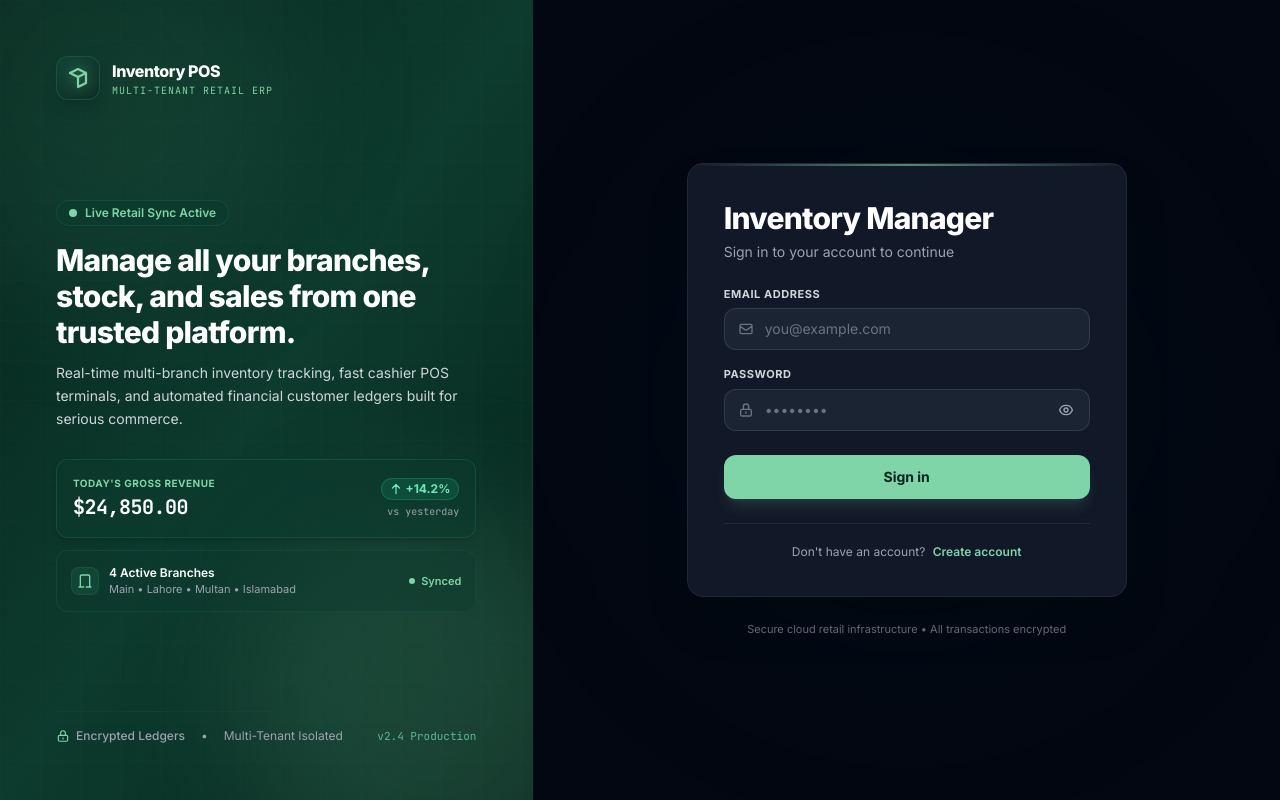
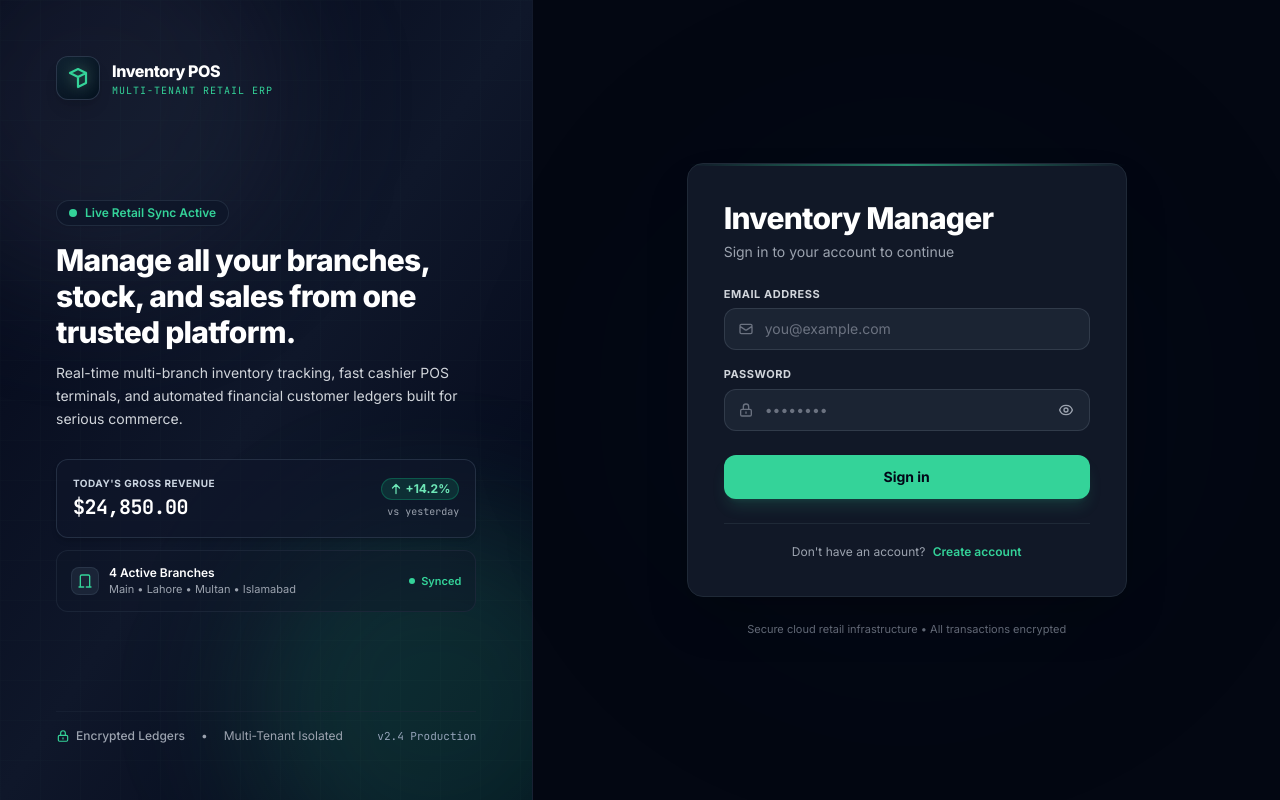
Before and after one commit to MehmoodAkmal/inv-frontend, a React (Vite) app: page /login in a window 1280 px wide. Built offline with nearby package versions, Linux system fonts and the light colour scheme; no server answers.

Commit message:
feat(ui): update theme styling with slate and emerald color palette across dashboard

```diff
--- a/src/index.css
+++ b/src/index.css
@@ -14,16 +14,16 @@
   }
   .dark body,
   .dark [data-theme] {
-    @apply bg-gray-900 text-white;
+    @apply bg-neutral-900 text-white;
   }
   h1 {
     @apply text-2xl font-bold tracking-tight text-brand-900;
   }
   h2 {
-    @apply text-xl font-semibold text-brand-900;
+    @apply text-xl font-semibold text-brand-800;
   }
   h3 {
-    @apply text-base font-semibold text-brand-900;
+    @apply text-base font-semibold text-brand-800;
   }
 }
 
@@ -189,14 +189,14 @@
   .btn-primary {
     @apply inline-flex items-center justify-center gap-1.5 px-4 py-2 text-sm font-semibold text-white
            bg-primary-600 rounded-lg shadow-sm
-           hover:bg-primary-700 active:bg-primary-800
+           hover:bg-primary-500 active:bg-primary-700
            focus:outline-none focus:ring-2 focus:ring-offset-2 focus:ring-primary-400
            disabled:opacity-50 disabled:cursor-not-allowed
            transition-all duration-150;
   }
 
   .btn-secondary {
-    @apply inline-flex items-center justify-center gap-1.5 px-4 py-2 text-sm font-medium text-brand-800
+    @apply inline-flex items-center justify-center gap-1.5 px-4 py-2 text-sm font-medium text-brand-700
            bg-white border border-brand-200 rounded-lg shadow-sm
            hover:bg-brand-50 hover:border-brand-300 active:bg-brand-100
            focus:outline-none focus:ring-2 focus:ring-offset-2 focus:ring-primary-400
@@ -359,9 +359,9 @@ input:-webkit-autofill,
 input:-webkit-autofill:hover,
 input:-webkit-autofill:focus,
 input:-webkit-autofill:active {
-  -webkit-box-shadow: 0 0 0 1000px #17241f inset !important;
+  -webkit-box-shadow: 0 0 0 1000px #0f172a inset !important;
   -webkit-text-fill-color: #ffffff !important;
-  caret-color: #7fd4a8 !important;
+  caret-color: #34d399 !important;
   transition: background-color 9999s ease-in-out 0s;
 }
 
--- a/src/pages/Dashboard.jsx
+++ b/src/pages/Dashboard.jsx
@@ -44,7 +44,7 @@ function ChartTooltip({ active, payload, label, currencySymbol }) {
         <div className="space-y-1.5">
           <div className="flex items-center justify-between gap-6">
             <span className="flex items-center gap-1.5 text-neutral-600 dark:text-neutral-400">
-              <span className="w-2.5 h-2.5 rounded-sm bg-[#0d3b2e] dark:bg-[#1c5d47]" />
+              <span className="w-2.5 h-2.5 rounded-sm bg-[#1e293b]" />
               Cash Sales:
             </span>
             <span className="font-mono font-semibold text-neutral-900 dark:text-neutral-100">
@@ -53,7 +53,7 @@ function ChartTooltip({ active, payload, label, currencySymbol }) {
           </div>
           <div className="flex items-center justify-between gap-6">
             <span className="flex items-center gap-1.5 text-neutral-600 dark:text-neutral-400">
-              <span className="w-2.5 h-2.5 rounded-sm bg-[#7fd4a8]" />
+              <span className="w-2.5 h-2.5 rounded-sm bg-[#34d399]" />
               Credit Sales:
             </span>
             <span className="font-mono font-semibold text-neutral-900 dark:text-neutral-100">
@@ -407,7 +407,7 @@ export default function Dashboard() {
               <h1 className="text-2xl font-bold tracking-tight text-neutral-900 dark:text-white">
                 Business Dashboard
               </h1>
-              <span className="inline-flex items-center px-2 py-0.5 rounded text-[11px] font-medium bg-brand-50 text-brand-800 dark:bg-brand-900/60 dark:text-brand-accent border border-brand-200/60 dark:border-brand-700/50">
+              <span className="inline-flex items-center px-2 py-0.5 rounded text-[11px] font-medium bg-primary-50 text-primary-700 dark:bg-primary-900/60 dark:text-primary-300 border border-primary-200/60 dark:border-primary-700/50">
                 Live
               </span>
             </div>
@@ -450,7 +450,7 @@ export default function Dashboard() {
           <div className="flex flex-wrap gap-2">
             <Link
               to="/pos"
-              className="inline-flex items-center gap-2 px-4 py-2 rounded-lg bg-brand-800 hover:bg-brand-700 dark:bg-brand-700 dark:hover:bg-brand-600 text-white text-xs font-semibold shadow-sm transition-all duration-150 hover:shadow-md active:scale-95"
+              className="inline-flex items-center gap-2 px-4 py-2 rounded-lg bg-primary-600 hover:bg-primary-500 dark:bg-primary-700 dark:hover:bg-primary-600 text-white text-xs font-semibold shadow-sm transition-all duration-150 hover:shadow-md active:scale-95"
             >
               <svg className="w-3.5 h-3.5" fill="none" viewBox="0 0 24 24" stroke="currentColor" strokeWidth={2.5}>
                 <path strokeLinecap="round" strokeLinejoin="round" d="M12 4v16m8-8H4" />
@@ -710,11 +710,11 @@ export default function Dashboard() {
             {/* Custom Legend */}
             <div className="flex items-center gap-4 text-xs">
               <div className="flex items-center gap-1.5">
-                <span className="w-3 h-3 rounded-sm bg-[#0d3b2e] dark:bg-[#1c5d47]" />
+                <span className="w-3 h-3 rounded-sm bg-[#1e293b]" />
                 <span className="text-neutral-600 dark:text-neutral-300 font-medium">Cash Sales</span>
               </div>
               <div className="flex items-center gap-1.5">
-                <span className="w-3 h-3 rounded-sm bg-[#7fd4a8]" />
+                <span className="w-3 h-3 rounded-sm bg-[#34d399]" />
                 <span className="text-neutral-600 dark:text-neutral-300 font-medium">Credit Sales</span>
               </div>
             </div>
@@ -750,19 +750,18 @@ export default function Dashboard() {
                       return val >= 1000 ? `${s}${sp}${(val / 1000).toFixed(0)}k` : `${s}${sp}${val}`;
                     }}
                   />
-                  <Tooltip content={<ChartTooltip currencySymbol={currencySymbol} />} cursor={{ fill: 'rgba(13, 59, 46, 0.04)' }} />
+                  <Tooltip content={<ChartTooltip currencySymbol={currencySymbol} />} cursor={{ fill: 'rgba(14, 165, 233, 0.04)' }} />
                   <Bar
                     dataKey="cash"
                     name="Cash"
                     stackId="sales"
-                    fill="#0d3b2e"
-                    className="dark:fill-[#1c5d47]"
+                    fill="#1e293b"
                   />
                   <Bar
                     dataKey="credit"
                     name="Credit"
                     stackId="sales"
-                    fill="#7fd4a8"
+                    fill="#34d399"
                     radius={[4, 4, 0, 0]}
                   />
                 </BarChart>
@@ -785,7 +784,7 @@ export default function Dashboard() {
 
             <Link
               to="/sales"
-              className="text-xs font-semibold text-brand-800 dark:text-brand-accent hover:underline inline-flex items-center gap-1"
+              className="text-xs font-semibold text-primary-600 dark:text-primary-400 hover:underline inline-flex items-center gap-1"
             >
               <span>View All Sales</span>
               <svg className="w-3.5 h-3.5" fill="none" viewBox="0 0 24 24" stroke="currentColor" strokeWidth={2}>
--- a/tailwind.config.js
+++ b/tailwind.config.js
@@ -9,20 +9,40 @@ export default {
         mono: ['"JetBrains Mono"', '"IBM Plex Mono"', 'ui-monospace', 'SFMono-Regular', 'Menlo', 'Monaco', 'Consolas', 'monospace'],
       },
       colors: {
+        // ── Brand — Slate (sidebar, neutrals, text hierarchy) ─────────────
         brand: {
-          950: "#07241c",
-          900: "#0d3b2e",   // dark green sidebar
-          800: "#134a3a",   // dark green sidebar hover / section
-          700: "#1c5d47",
-          600: "#2b7a5e",
-          500: "#3d9675",
-          400: "#5eb892",
-          300: "#7fd4a8",   // mint accent
-          200: "#abebd7",
-          100: "#d3f5e9",
-          50:  "#f0faf5",
-          accent: "#7fd4a8", // mint-green accent
+          950: "#020617",   // near-black
+          900: "#0f172a",   // sidebar background
+          800: "#1e293b",   // sidebar hover / active bg
+          700: "#334155",   // section dividers, sub-labels
+          600: "#475569",   // muted text
+          500: "#64748b",   // placeholder / sub-text
+          400: "#94a3b8",   // light muted
+          300: "#cbd5e1",   // borders on light bg
+          200: "#e2e8f0",   // card borders
+          100: "#f1f5f9",   // table header bg
+          50:  "#f8fafc",   // page section bg
+          accent: "#34d399", // emerald-400 — active nav highlight
         },
+
+        // ── Primary — Emerald (buttons, active links, badges) ─────────────
+        primary: {
+          950: "#022c22",
+          900: "#064e3b",
+          800: "#065f46",
+          700: "#047857",
+          600: "#059669",   // primary button bg
+          500: "#10b981",   // hover state
+          400: "#34d399",   // active accent / focus ring
+          300: "#6ee7b7",
+          200: "#a7f3d0",
+          100: "#d1fae5",
+          50:  "#ecfdf5",
+          accent: "#34d399",
+          DEFAULT: "#059669",
+        },
+
+        // ── Success ───────────────────────────────────────────────────────
         success: {
           50:  "#f0fdf4",
           100: "#dcfce7",
@@ -36,6 +56,8 @@ export default {
           900: "#14532d",
           DEFAULT: "#16a34a",
         },
+
+        // ── Warning ───────────────────────────────────────────────────────
         warning: {
           50:  "#fffbeb",
           100: "#fef3c7",
@@ -49,6 +71,8 @@ export default {
           900: "#78350f",
           DEFAULT: "#f59e0b",
         },
+
+        // ── Danger ────────────────────────────────────────────────────────
         danger: {
           50:  "#fef2f2",
           100: "#fee2e2",
@@ -62,6 +86,8 @@ export default {
           900: "#7f1d1d",
           DEFAULT: "#ef4444",
         },
+
+        // ── Neutral ───────────────────────────────────────────────────────
         neutral: {
           50:  "#f9fafb",
           100: "#f3f4f6",
@@ -76,37 +102,27 @@ export default {
           950: "#030712",
           DEFAULT: "#6b7280",
         },
-        primary: {
-          50:  "#f0faf5",
-          100: "#d3f5e9",
-          200: "#abebd7",
-          300: "#7fd4a8",
-          400: "#5eb892",
-          500: "#3d9675",
-          600: "#1c5d47",
-          700: "#134a3a",
-          800: "#0d3b2e",
-          900: "#07241c",
-          accent: "#7fd4a8",
-          DEFAULT: "#1c5d47",
-        },
+
+        // ── Dark mode surfaces ────────────────────────────────────────────
         dark: {
-          900: "#0a0f0d",
-          800: "#111a16",
-          700: "#17241f",
-          600: "#22332c",
-          400: "#9ca3af",
+          900: "#020617",
+          800: "#0f172a",
+          700: "#1e293b",
+          600: "#334155",
+          400: "#94a3b8",
         },
       },
+
       borderRadius: {
         card: "8px",
         xl:   "0.75rem",
         "2xl":"1rem",
       },
+
       boxShadow: {
-        card:      "0 1px 3px 0 rgb(13 59 46 / 0.06), 0 1px 2px -1px rgb(13 59 46 / 0.04)",
-        "card-md": "0 4px 6px -1px rgb(13 59 46 / 0.08), 0 2px 4px -2px rgb(13 59 46 / 0.04)",
-        "card-lg": "0 10px 15px -3px rgb(13 59 46 / 0.08), 0 4px 6px -4px rgb(13 59 46 / 0.04)",
+        card:      "0 1px 3px 0 rgb(15 23 42 / 0.06), 0 1px 2px -1px rgb(15 23 42 / 0.04)",
+        "card-md": "0 4px 6px -1px rgb(15 23 42 / 0.08), 0 2px 4px -2px rgb(15 23 42 / 0.04)",
+        "card-lg": "0 10px 15px -3px rgb(15 23 42 / 0.10), 0 4px 6px -4px rgb(15 23 42 / 0.06)",
         "dark-card": "0 1px 3px 0 rgb(0 0 0 / 0.3), 0 1px 2px -1px rgb(0 0 0 / 0.2)",
       },
     },
```
